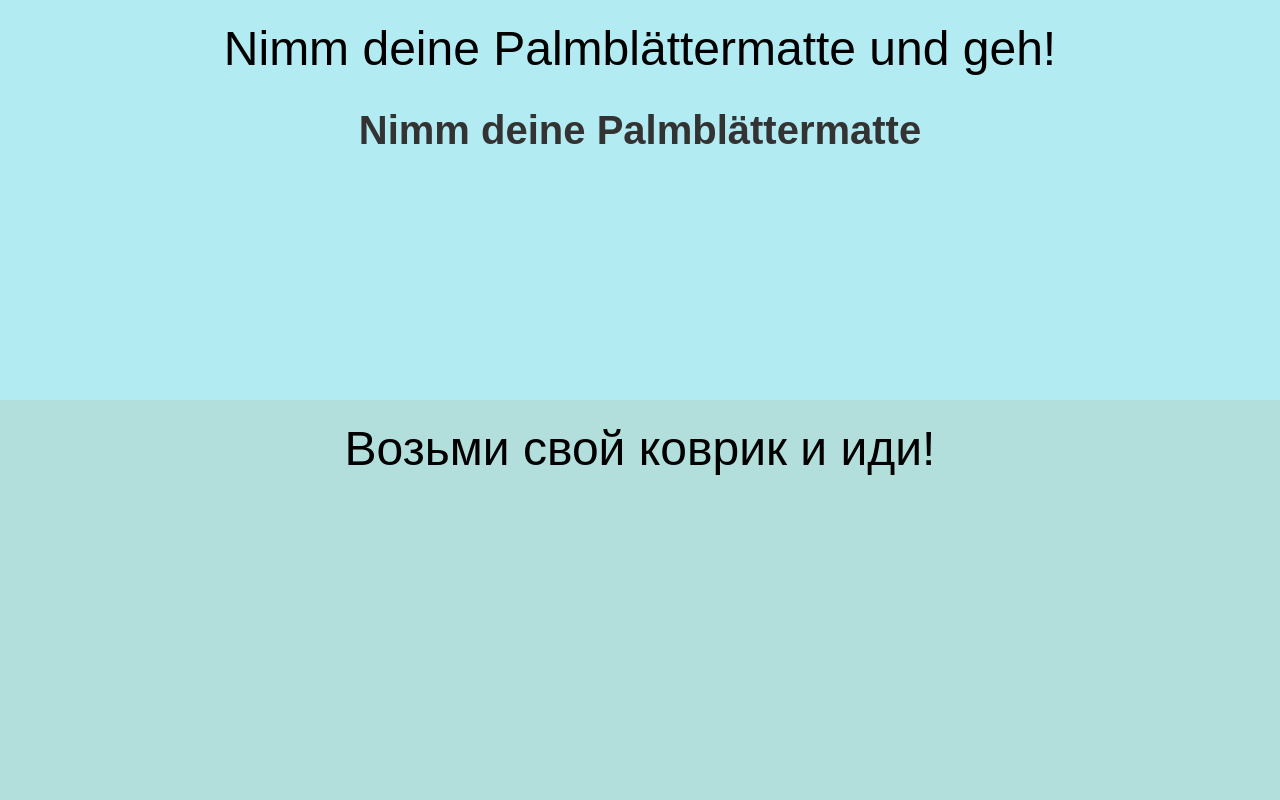
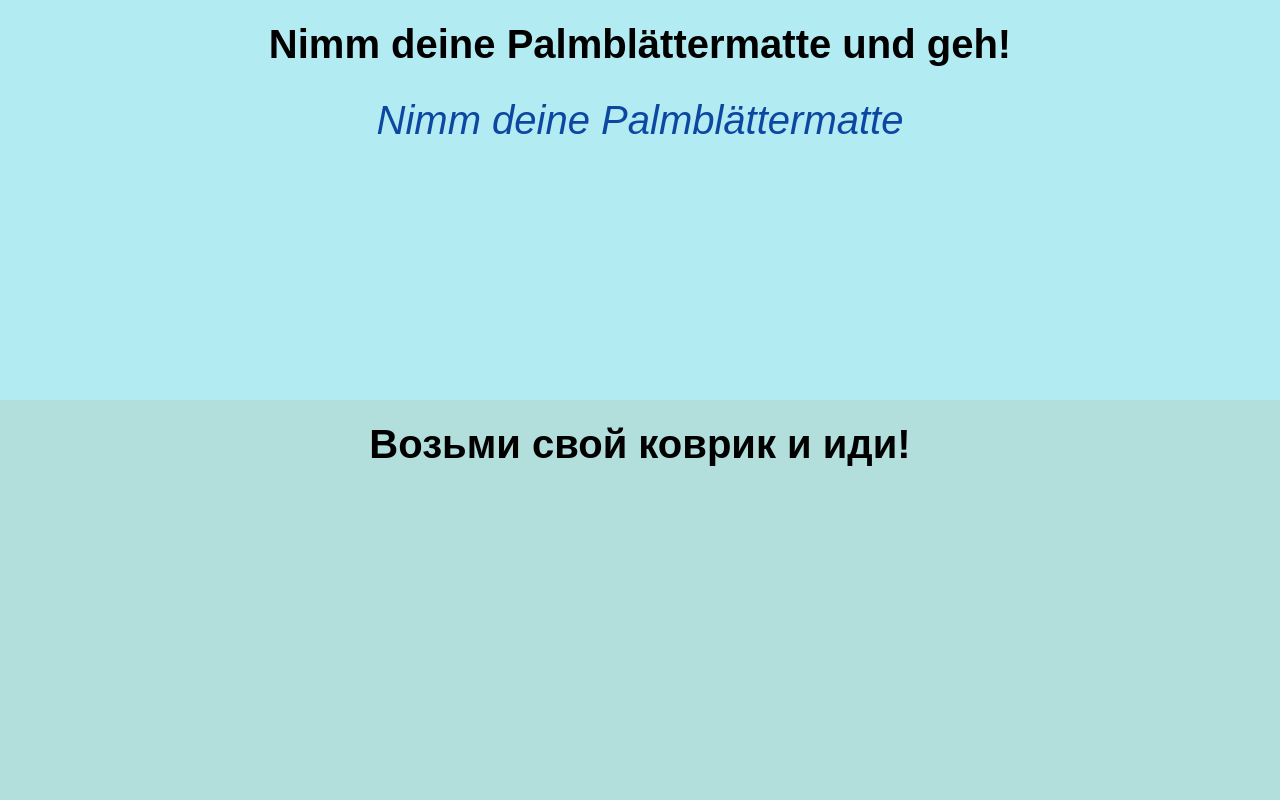
Before and after one commit to degterjow/VoiceTranslator, a Flask app: page / in a window 1280 px wide. Run offline with Flask 3, Linux system fonts and the light colour scheme; parts of the project's set-up code (start-up, migrations or seed data) failed here and were passed over.

Commit message:
partial text style

```diff
--- a/static/translation.css
+++ b/static/translation.css
@@ -37,7 +37,8 @@ body {
 }
 
 .text {
-    font-size: 3em;
+    font-size: 2.5em;
+    font-weight: bold;
     line-height: 1.2;
     text-align: center;
     width: 100%;
@@ -47,11 +48,11 @@ body {
 
 .partial {
     font-size: 2.5em; /* Slightly smaller font for partial text */
-    font-weight: bold;
-    color: #333;
+    color: #0d47a1; /* Dark blue text */
     text-align: center;
     margin-top: 20px;
     padding-top: 10px; /* Extra padding to make it look more distinct */
+    font-style: italic; /* Make the partial text italic */
 }
 
 /* Ensure the last 5 items for each section are displayed, and manage overflow */
```
